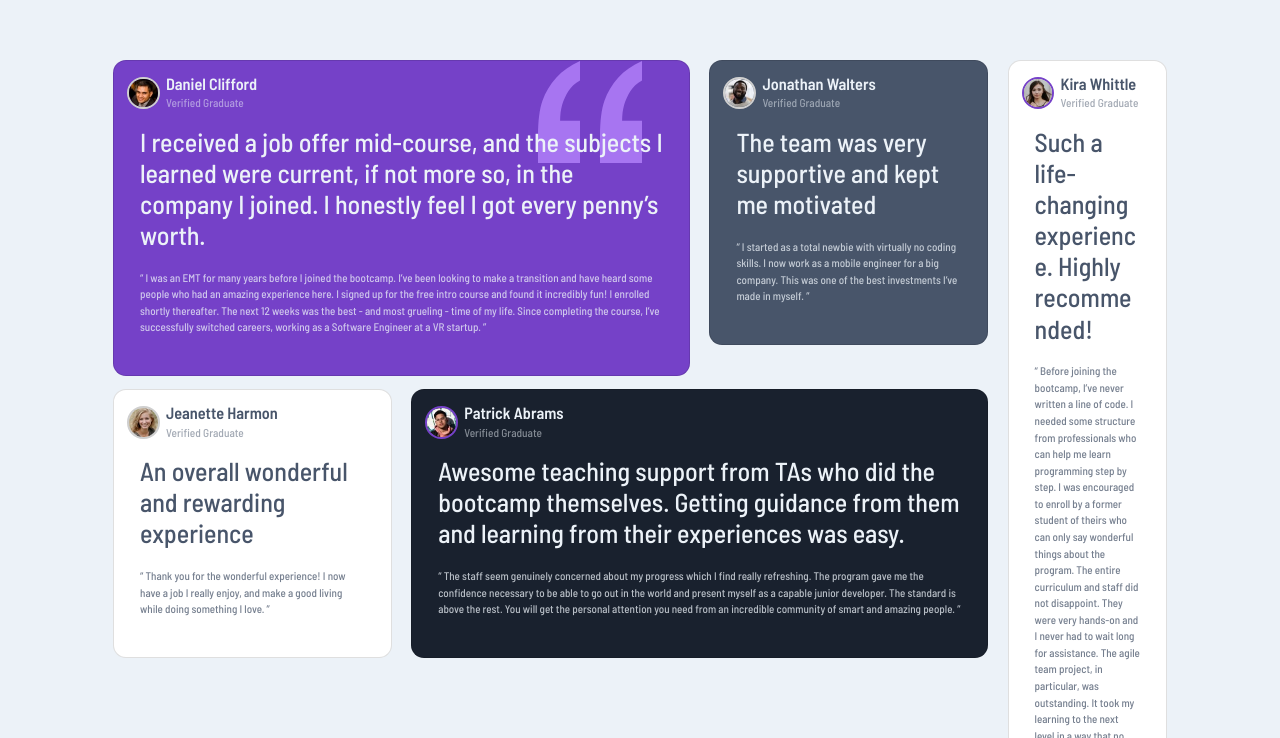
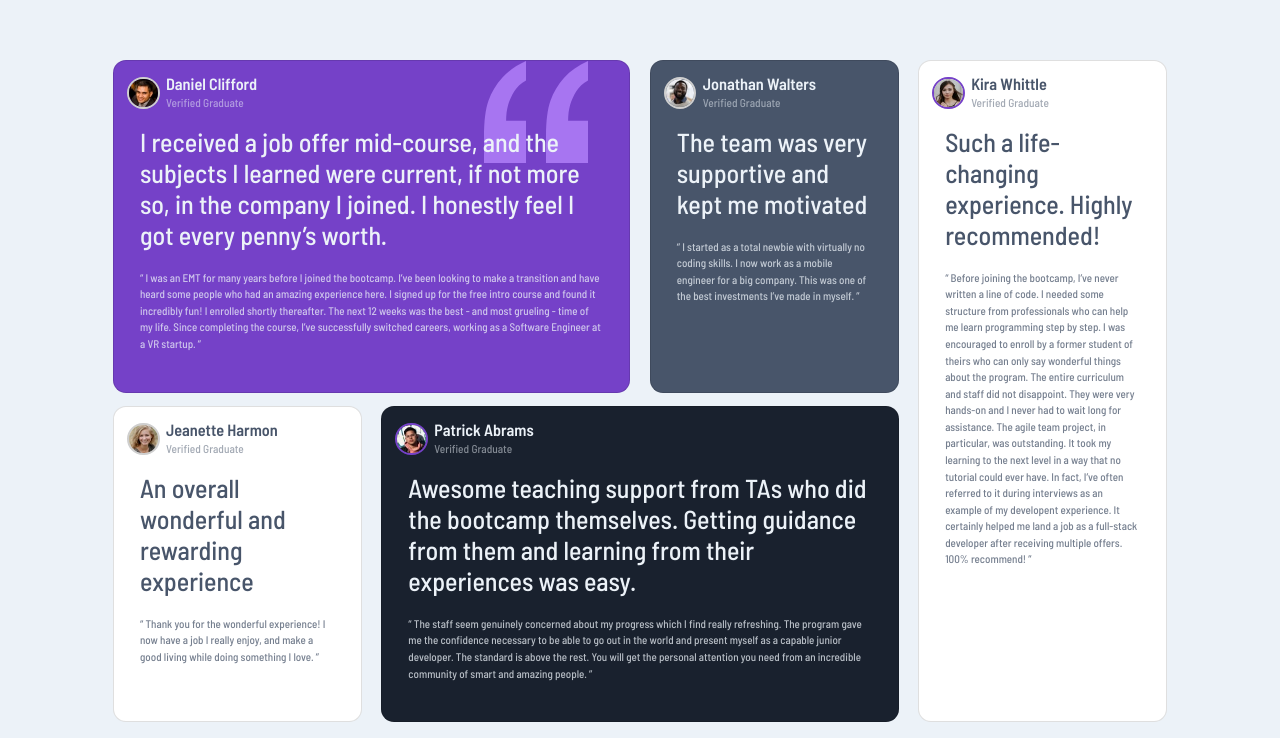
Before and after one commit to seya101/testimonials, a plain HTML site: page index.html in a window 1280 px wide. Shown: the part 120-858 px from the top of the page. Drawn offline with nearby package versions, Linux system fonts and the light colour scheme.

Commit message:
improve accessibility

```diff
--- a/index.html
+++ b/index.html
@@ -23,9 +23,9 @@
         <main class="main-container">
             <div class="container-fluid d-grid gap-3 mx-auto my-0 py-4 px-3">
                 <div class="row justify-content-center">
-                    <div class="col-lg-10 col-md-12">
+                    <div class="col-lg-9 col-md-12">
                         <div class="row sm-pb-3">
-                            <div class="col-md-8 pb-3">
+                            <div class="col-md-8 pb-3 d-flex align-items-stretch">
                                 <div class="card card-primary">
                                     <div class="d-flex align-items-center">
                                         <div class="card-header-img">
@@ -54,7 +54,7 @@
                                     </div>
                                 </div>
                             </div>
-                            <div class="col-md-4 pb-3">
+                            <div class="col-md-4 pb-3 d-flex align-items-stretch">
                                 <div class="card card-gray">
                                     <div class="d-flex align-items-center">
                                         <div class="card-header-img">
@@ -77,7 +77,7 @@
                             </div>
                         </div>
                         <div class="row">
-                        <div class="col-md-4 pb-3">
+                        <div class="col-md-4 pb-3 d-flex align-items-stretch">
                             <div class="card card-light">
                                 <div class="d-flex align-items-center">
                                     <div class="card-header-img">
@@ -97,7 +97,7 @@
                                 </div>
                             </div>
                         </div>
-                        <div class="col-md-8 pb-3">
+                        <div class="col-md-8 pb-3 d-flex align-items-stretch">
                             <div class="card card-dark">
                                 <div class="d-flex align-items-center">
                                     <div class="card-header-img img-violet-border">
@@ -127,7 +127,7 @@
                         </div>
                       </div>
                     </div>
-                    <div class="col-lg-2 col-md-12 pb-3">
+                    <div class="col-lg-3 col-md-12 pb-3 d-flex align-items-stretch">
                         <div class="card card-long">
                         <div class="d-flex align-items-center">
                             <div class="card-header-img img-violet-border">
@@ -157,7 +157,7 @@
                         </div>
                         </div>
                     </div>
-                  </div>
+                </div>
             </div>
             <div class="attribution">
                 Challenge by <a href="https://www.frontendmentor.io?ref=challenge" target="_blank">Frontend Mentor</a>.
```
Also changed, not shown: assets/images/screenshots/desktop-view-hpc.png.
